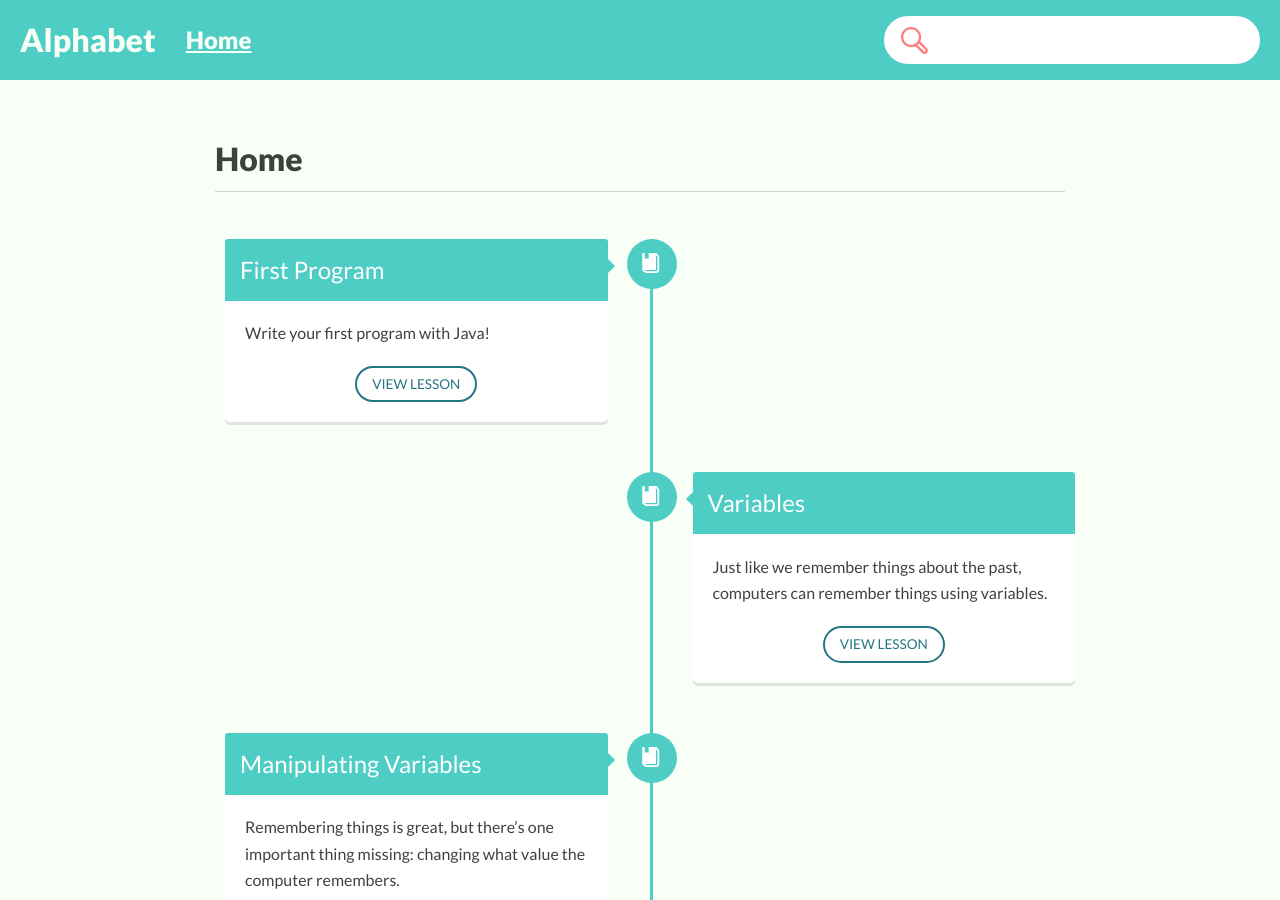
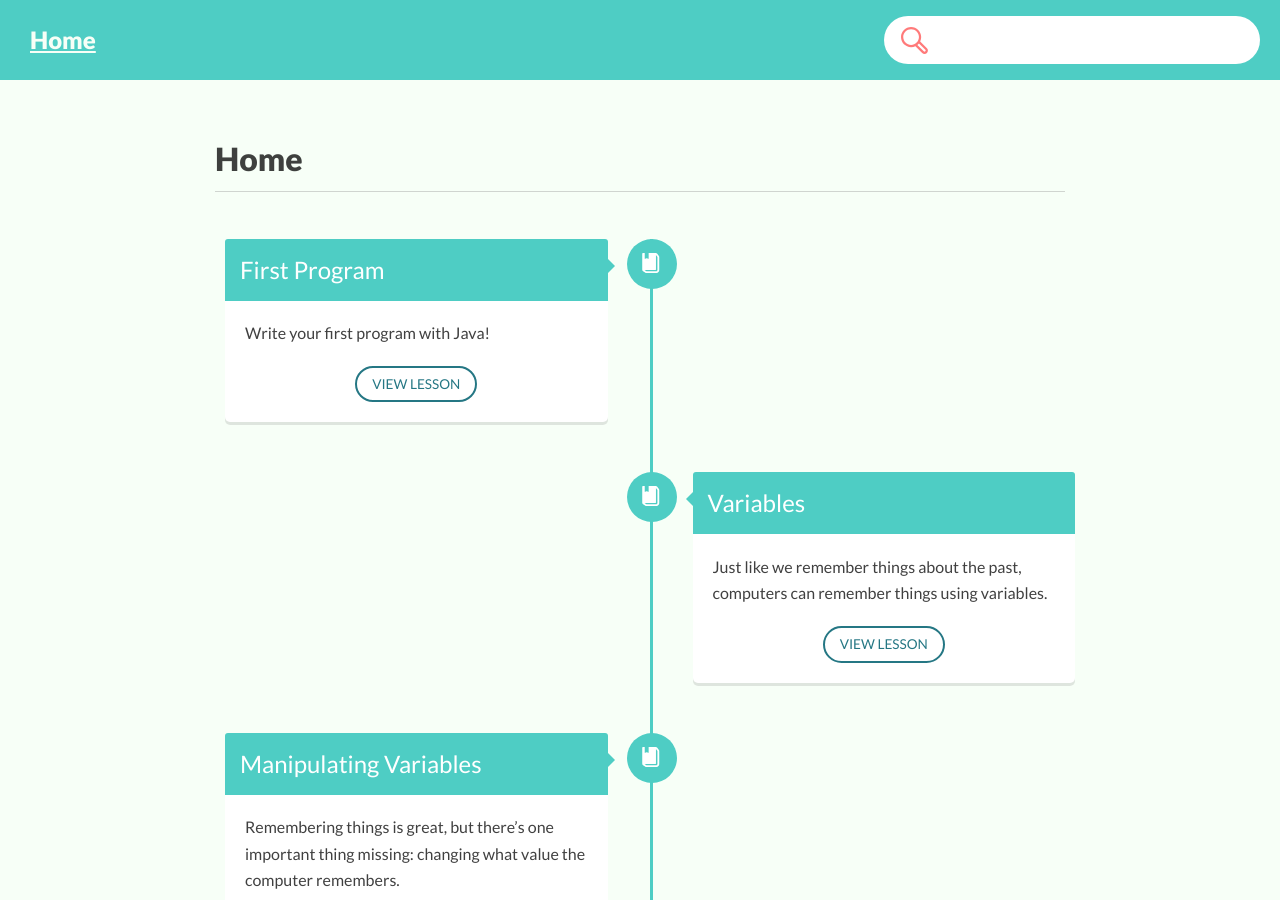
Before and after one commit to brdoney/brdoney.github.io, a Jekyll site: the page built from index.html, in a window 1280 px wide and 900 px high. Built offline with Jekyll 4.4.1, drawn with Linux system fonts in a browser that asks for light colours.

Commit message:
Remove branding

```diff
--- a/_config.yml
+++ b/_config.yml
@@ -4,7 +4,7 @@ kramdown:
   input: GFM
 
 # jekyll-seo-tag configuration
-title: Alphabet
+title: Code with Brendan
 tagline: Learn how to code by learning and doing
 description: >
   Learn how to code through by creating games and programs alongside short lessons,
--- a/_includes/header.html
+++ b/_includes/header.html
@@ -1,7 +1,4 @@
 <header>
-    <a href="{% link index.html %}" class="no-style-link">
-        <h1>Alphabet</h1>
-    </a>
     <a href="{% link index.html %}" class="header-link">
         <h2>Home</h2>
     </a>
```
